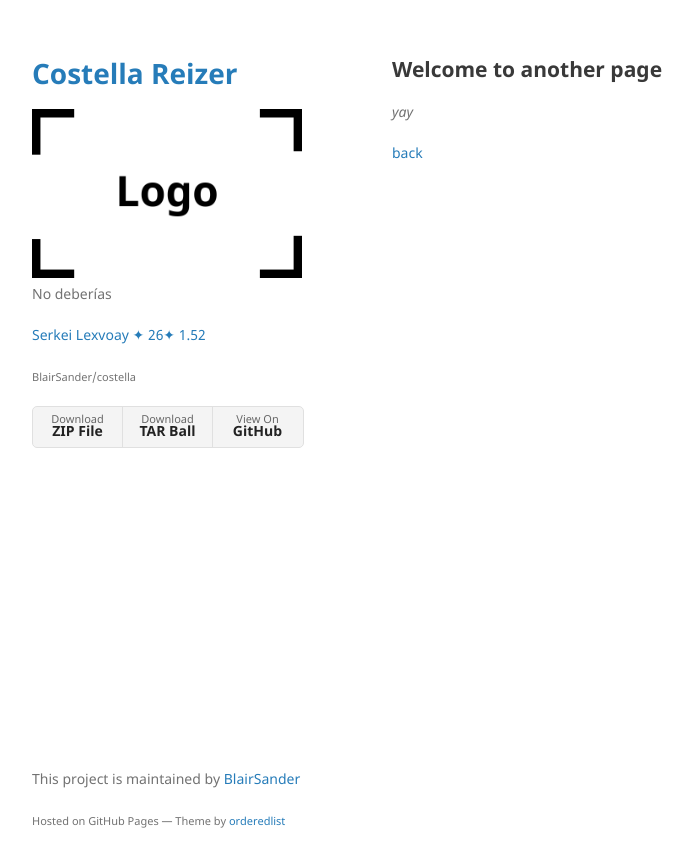
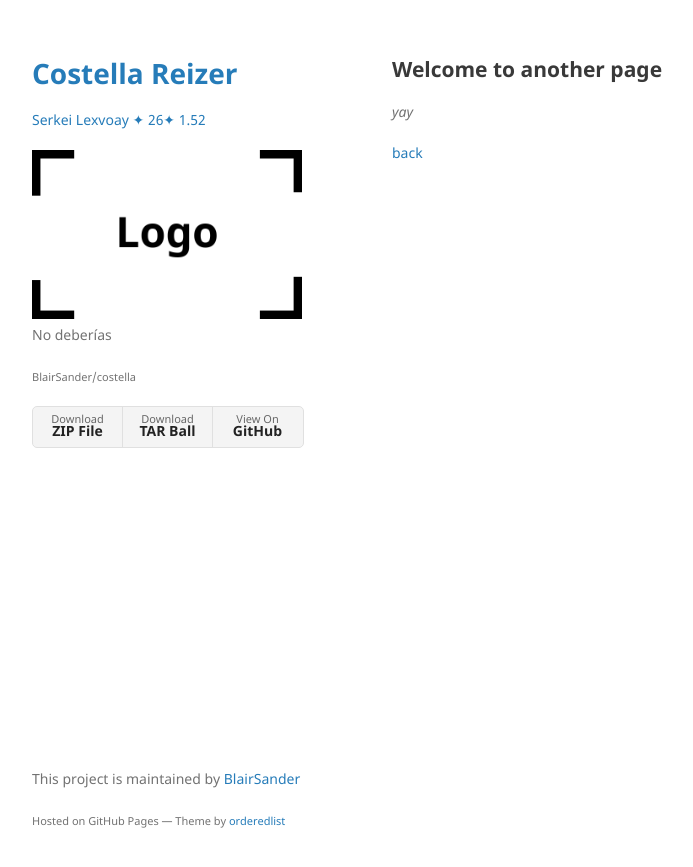
Before and after one commit to BlairSander/costella, a Jekyll site: the page built from another-page.md, in a window 1280 px wide. Shown: the top 867 px of the page, without its empty margins (178-871 px from the left). Built offline with Jekyll 4.4.1, drawn with Linux system fonts in a browser that asks for light colours; our own code applies the rules of GitHub Pages for plain Markdown files.

Commit message:
Update default.html

```diff
--- a/_layouts/default.html
+++ b/_layouts/default.html
@@ -16,15 +16,14 @@
       <header>
         <h1><a href="{{ "/" | absolute_url }}">{{ site.title | default: site.github.repository_name }}</a></h1>
 
+        {% if site.github.is_project_page %}
+        <p class="view"><a href="{{ site.github.repository_name }}">Serkei Lexvoay ✦ 26✦ 1.52 </a></p>
+        {% endif %}
         {% if site.logo %}
           <img src="{{site.logo | relative_url}}" alt="Logo" />
         {% endif %}
 
         <p>{{ site.description | default: site.github.project_tagline }}</p>
-
-        {% if site.github.is_project_page %}
-        <p class="view"><a href="{{ site.github.repository_name }}">Serkei Lexvoay ✦ 26✦ 1.52 </a></p>
-        {% endif %}
 
         <p> <small>{{ site.github.repository_nwo }}</small> </p>
 
```
